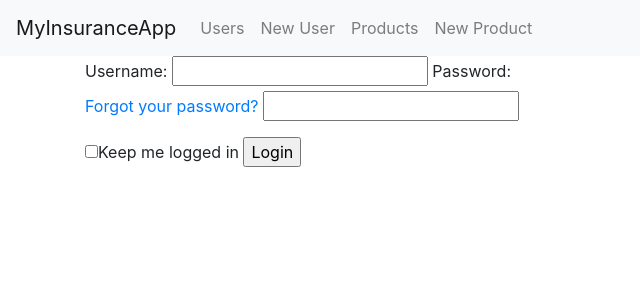
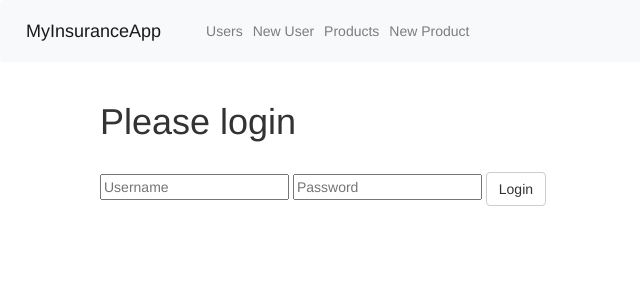
Before and after one commit to ricardoahumada/myinsuranceapp, a Flask app: page /login in a window 1280 px wide. Shown: the top 300 px of the page, without its empty margins (0-640 px from the left). Run offline with Flask 2, Linux system fonts and the light colour scheme; some libraries are stand-ins or nearby versions.

Commit message:
log in empiezo

```diff
--- a/project/controllers/web/__init__.py
+++ b/project/controllers/web/__init__.py
@@ -1,10 +1,11 @@
 # -*- coding: utf-8 -*-
 __version__ = '0.1'
-
 from project import app
 from flask import render_template, request, url_for, flash, redirect
 import os
 import glob
+from flask import Flask, render_template, redirect, url_for, request
+
 __all__ = [os.path.basename(
     f)[:-3] for f in glob.glob(os.path.dirname(__file__) + "/*.py")]
 
@@ -12,10 +13,17 @@ __all__ = [os.path.basename(
 def index():
     return render_template('index.html')
 
-@app.route('/login')
-def login():
-    return render_template('login.html')
 
 @app.route('/dashboard')
 def dashboard():
     return render_template('dashboard.html')
+
+@app.route('/login', methods=['GET', 'POST'])
+def login():
+    error = None
+    if request.method == 'POST':
+        if request.form['username'] != 'admin' or request.form['password'] != 'admin':
+            error = 'Invalid Credentials. Please try again.'
+        else:
+            return redirect(url_for('home'))
+    return render_template('login.html', error=error)
--- a/project/templates/dashboard.html
+++ b/project/templates/dashboard.html
@@ -1,5 +1,5 @@
 {% extends 'base.html' %}
 
 {% block content %}
-    <h1>Raiz</h1>
+    <h1>Dashbaord</h1>
 {% endblock %}
--- a/project/templates/login.html
+++ b/project/templates/login.html
@@ -1,36 +1,27 @@
 {% extends 'base.html' %}
 
 {% block content %}
-<!doctype html>
 <html>
-<head>
-    <meta charset="utf-8">
-    <meta http-equiv="X-UA-Compatible" content="IE=edge,chrome=1">
-    <!-- Title Page -->
-    <title>Login</title>
-
-    <!-- CSS -->
-    <link rel="stylesheet" href="css/reset.css">
-    <link rel="stylesheet" href="css/animate.css">
-    <link rel="stylesheet" href="css/styles.css">
-</head>
-<body>
-    <div id="container">
-        <form>
-            <!-- Username -->
-            <label for="name">Username:</label>
-            <input type="name">
-            <!-- Password -->
-            <label for="username">Password:</label>
-            <p><a href="#">Forgot your password?</a>
-            <input type="password">
-            <div id="lower">
-                <input type="checkbox"><label class="check" for="checkbox">Keep me logged in</label>
-                <!-- Submit Button -->
-                <input type="submit" value="Login">
-            </div>
-        </form>
+  <head>
+    <title>Flask Intro - login page</title>
+    <meta name="viewport" content="width=device-width, initial-scale=1.0">
+    <link href="static/bootstrap.min.css" rel="stylesheet" media="screen">
+  </head>
+  <body>
+    <div class="container">
+      <h1>Please login</h1>
+      <br>
+      <form action="" method="post">
+        <input type="text" placeholder="Username" name="username" value="{{
+          request.form.username }}">
+         <input type="password" placeholder="Password" name="password" value="{{
+          request.form.password }}">
+        <input class="btn btn-default" type="submit" value="Login">
+      </form>
+      {% if error %}
+        <p class="error"><strong>Error:</strong> {{ error }}
+      {% endif %}
     </div>
-</body>
+  </body>
 </html>
 {% endblock %}
```
Also changed, not shown: database/database.db.
